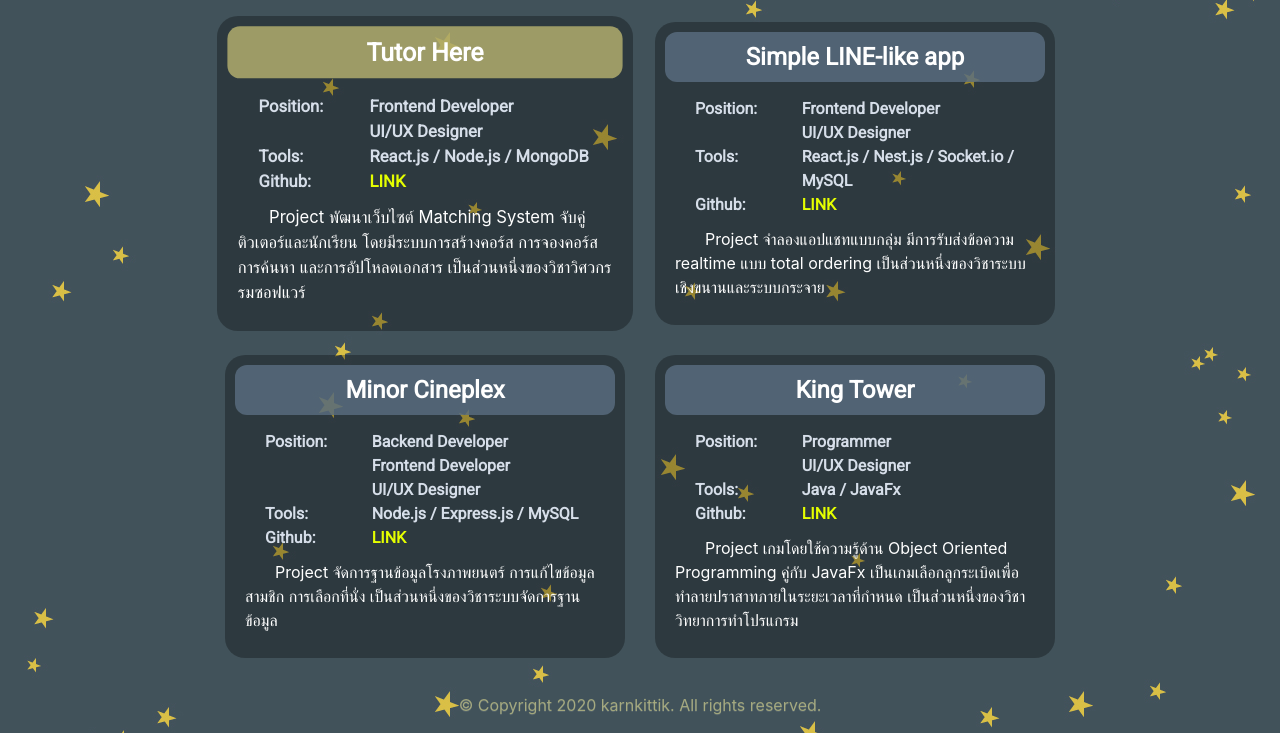
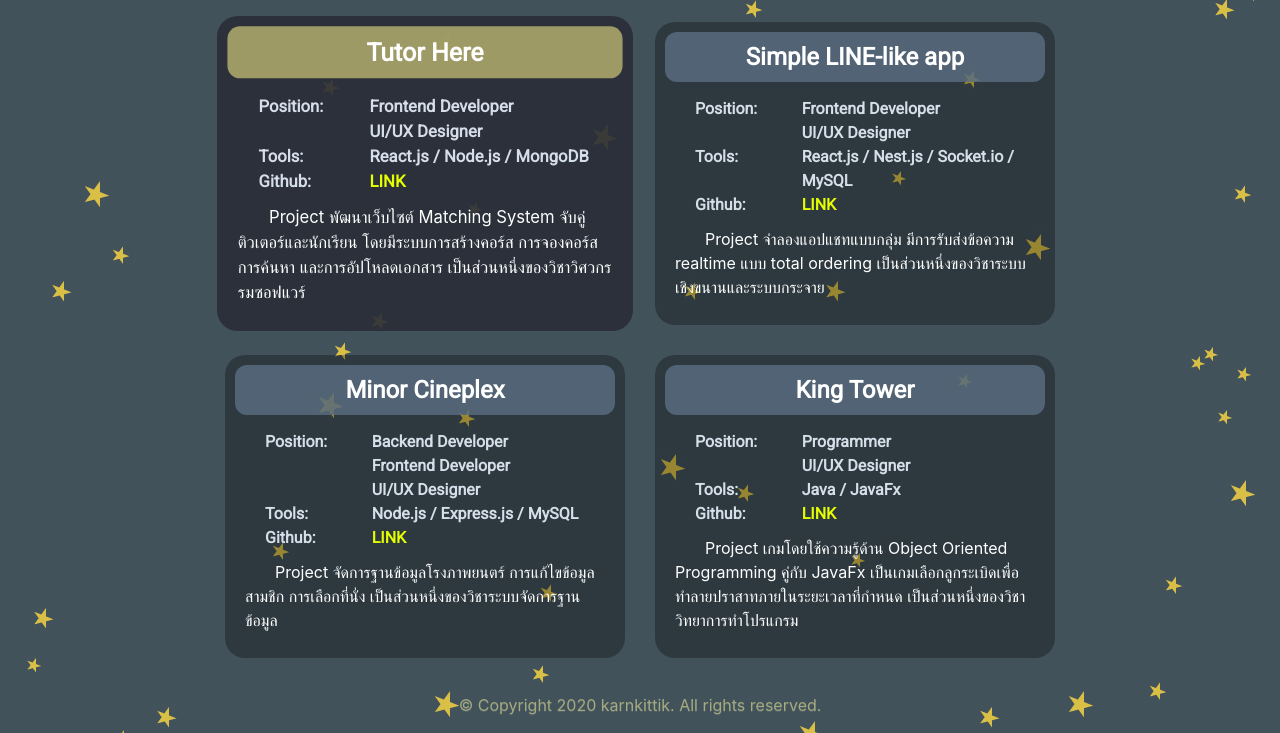
Before and after one commit to karnkittik/karnkittik.github.io, a plain HTML site: page index.html in a window 1280 px wide. In both pictures the pointer is over the element 425 px from the left and 326 px from the top of the page. Shown: the part 153-886 px from the top of the page. Drawn offline with nearby package versions, Linux system fonts and the light colour scheme.

Commit message:
Edit color

```diff
--- a/index.css
+++ b/index.css
@@ -24,8 +24,8 @@ body {
   height: fit-content;
 }
 .my-card:hover {
-  /* background-color: rgba(147, 147, 147, 0.9);
-  color: black !important; */
+  background-color: rgba(42, 45, 56, 0.9);
+  /* color: black !important; */
   transform: scale(1.04);
 }
 /* .my-card:hover p,
```
